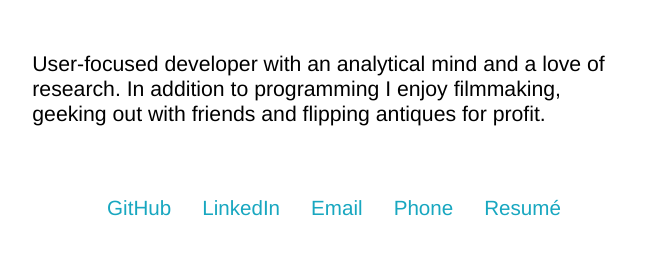
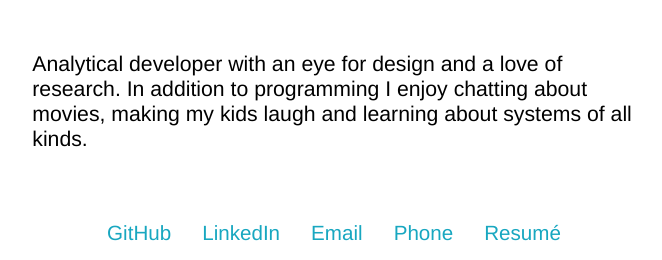
Before and after one commit to nat-sharpe/Portfolio, a plain HTML site: page index.html in a window 1280 px wide. Shown: the part 540-800 px from the top of the page, without its empty margins (306-968 px from the left). Drawn offline with nearby package versions, Linux system fonts and the light colour scheme.

Commit message:
Updated tag

```diff
--- a/index.html
+++ b/index.html
@@ -14,7 +14,7 @@
                 <img class="profile-photo" src="images/profile-photo.jpg" alt="profile-photo">
                 <h1 class="about-name">NAT SHARPE</h1>
                 <h2 class="about-title">Software Engineer</h2>
-                <p class="about-bio">User-focused developer with an analytical mind and a love of research. In addition to programming I enjoy filmmaking, geeking out with friends and flipping antiques for profit.</p>
+                <p class="about-bio">Analytical developer with an eye for design and a love of research. In addition to programming I enjoy chatting about movies, making my kids laugh and learning about systems of all kinds.</p>
                 <div class="contact-container">
                     <a class="contact-link github" href="https://github.com/nat-sharpe" target="_blank">GitHub</a>
                     <a class="contact-link linkedin" href="https://www.linkedin.com/in/nat-sharpe/" target="_blank">LinkedIn</a>
```
